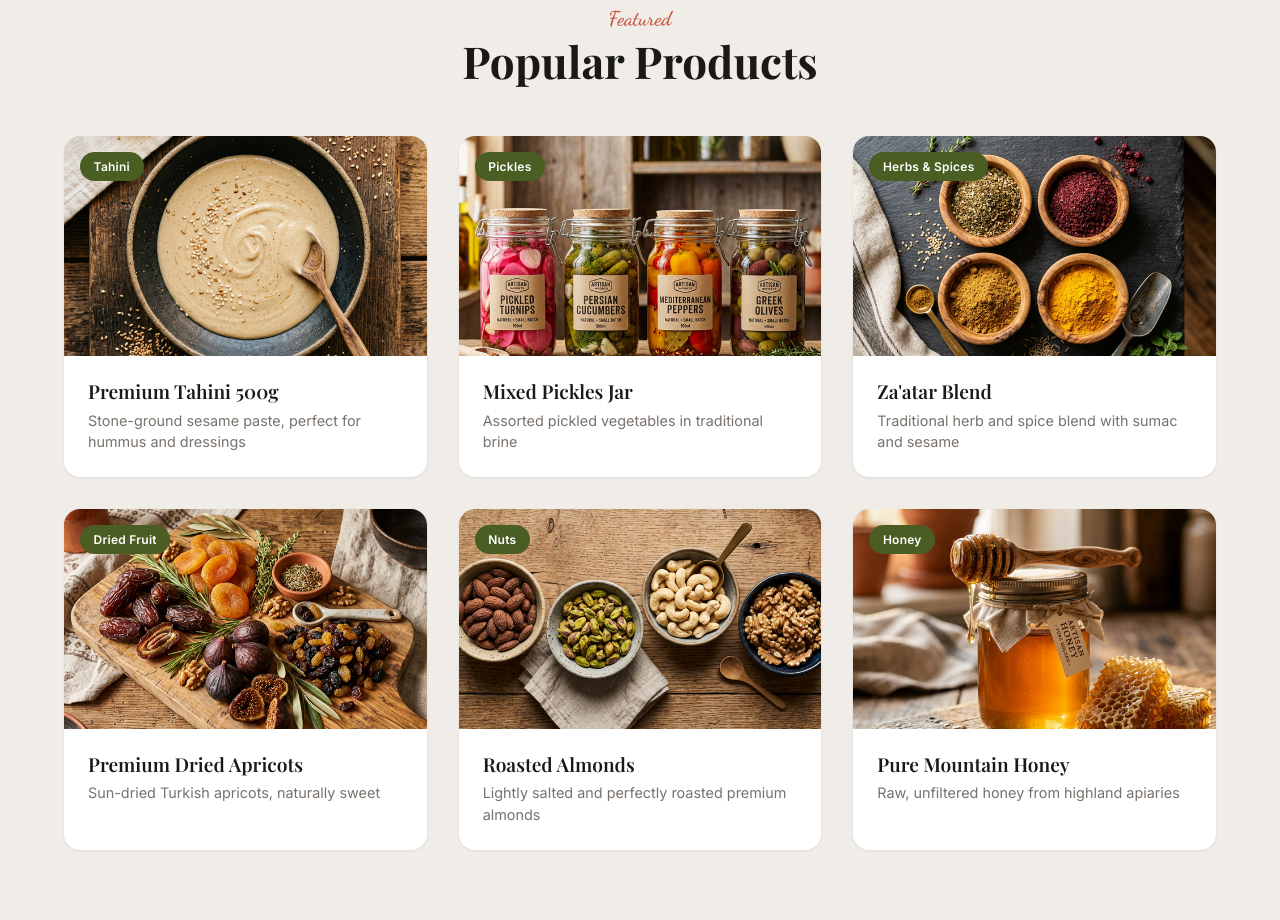
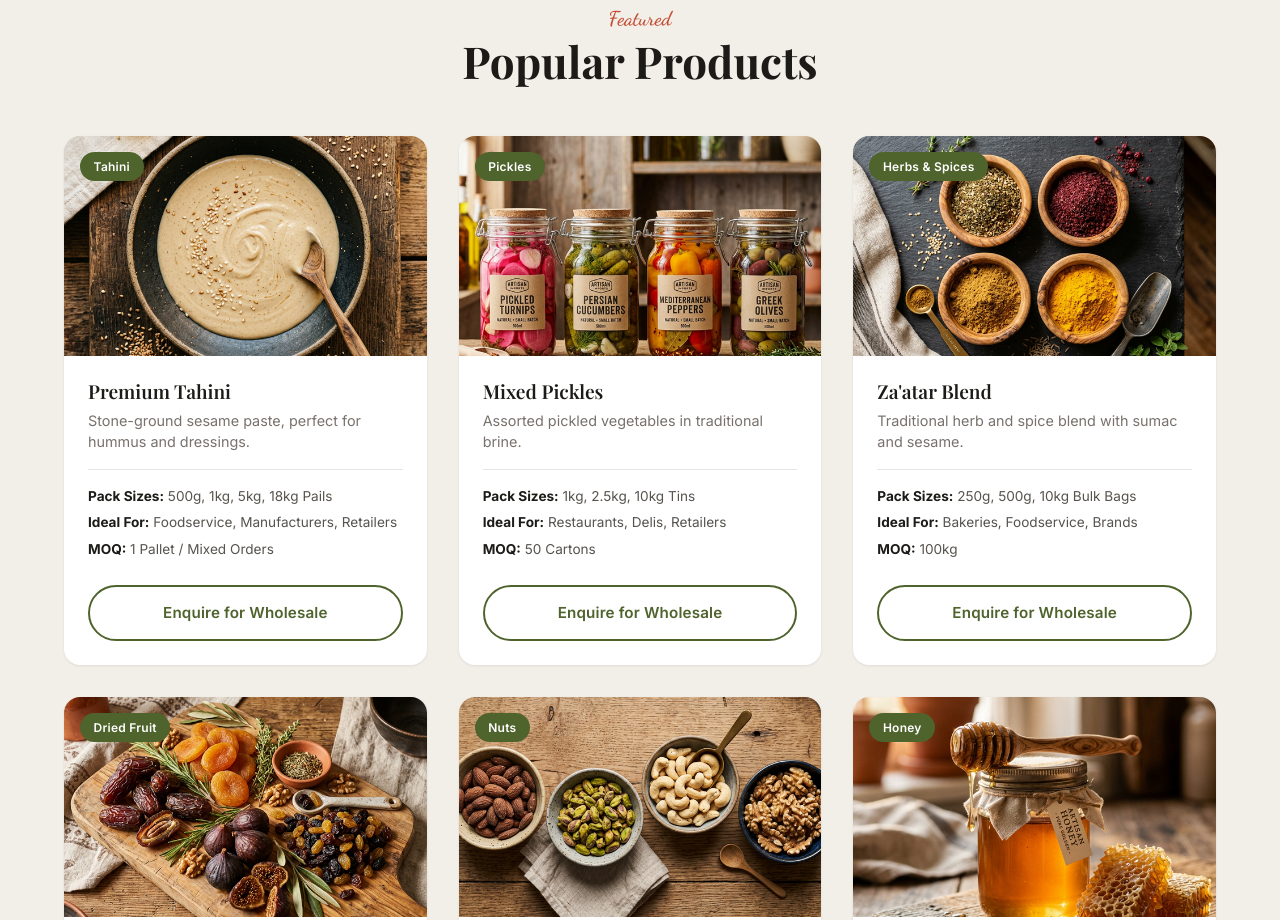
Before and after one commit to ammar-tawil/app-yasminefinefood, a React (Vite) app: page /products in a window 1280 px wide. Shown: the part 1880-2800 px from the top of the page. Built offline with nearby package versions, Linux system fonts and the light colour scheme; no server answers; a web font is replaced by a local one.

Commit message:
feat: B2B premium design overhaul and WP SEO redirects

```diff
--- /dev/null
+++ b/src/components/FAQ.css
@@ -0,0 +1,88 @@
+/* ========================================
+   FAQ
+   ======================================== */
+.faq {
+  padding: var(--section-padding);
+  background: var(--color-white);
+}
+
+.faq__header {
+  text-align: center;
+  margin-bottom: 3rem;
+}
+
+.faq__list {
+  max-width: 800px;
+  margin: 0 auto;
+  display: flex;
+  flex-direction: column;
+  gap: 1rem;
+}
+
+.faq__item {
+  border: 1px solid var(--color-gray-200);
+  border-radius: var(--radius-md);
+  overflow: hidden;
+  transition: all var(--transition-medium);
+}
+
+.faq__item--open {
+  border-color: var(--color-green);
+  box-shadow: var(--shadow-sm);
+}
+
+.faq__question {
+  width: 100%;
+  display: flex;
+  justify-content: space-between;
+  align-items: center;
+  padding: 1.5rem;
+  background: transparent;
+  font-family: var(--font-serif);
+  font-size: 1.2rem;
+  font-weight: 600;
+  color: var(--color-dark);
+  text-align: left;
+  cursor: pointer;
+  transition: color var(--transition-fast);
+}
+
+.faq__item--open .faq__question,
+.faq__question:hover {
+  color: var(--color-green);
+}
+
+.faq__icon {
+  flex-shrink: 0;
+  margin-left: 1rem;
+  color: var(--color-gray-400);
+  transition: color var(--transition-fast);
+  display: flex;
+  align-items: center;
+  justify-content: center;
+}
+
+.faq__item--open .faq__icon {
+  color: var(--color-green);
+}
+
+.faq__answer {
+  overflow: hidden;
+  transition: all 0.4s ease;
+  background: var(--color-cream-dark);
+}
+
+.faq__answer p {
+  padding: 0 1.5rem 1.5rem;
+  color: var(--color-gray-600);
+  font-size: 0.95rem;
+  line-height: 1.6;
+}
+
+/* Responsive */
+@media (max-width: 768px) {
+  .faq__question {
+    font-size: 1.1rem;
+    padding: 1.25rem;
+  }
+}
--- /dev/null
+++ b/src/components/FAQ.jsx
@@ -0,0 +1,83 @@
+import { useState } from 'react';
+import './FAQ.css';
+
+const faqs = [
+  {
+    question: "What is your minimum order quantity (MOQ)?",
+    answer: "For wholesale supply, our standard MOQ is 1 pallet, which can be mixed with various products. For retail chains and private label manufacturing, minimums depend on the product and packaging requirements. Please contact us for a customized quote."
+  },
+  {
+    question: "Do you offer private label services?",
+    answer: "Yes, we specialize in end-to-end private label services. We connect you with certified international manufacturers to develop products under your own brand, handling everything from sourcing to compliance and packaging."
+  },
+  {
+    question: "Are your products compliant with Australian Food Standards?",
+    answer: "Absolutely. We ensure that all imported products meet the strict FSANZ (Food Standards Australia New Zealand) regulations, including accurate labeling, ingredient compliance, and stringent safety checks."
+  },
+  {
+    question: "What certifications do your partner manufacturers hold?",
+    answer: "We strictly partner with manufacturers who hold internationally recognized certifications such as HACCP, ISO 22000, BRC, or IFS, depending on the facility and the product type."
+  },
+  {
+    question: "How long does shipping and importing take?",
+    answer: "Standard sea freight from the Middle East to Australia typically takes between 4-6 weeks. Production lead times vary depending on the order scale and private labeling requirements."
+  }
+];
+
+const FAQ = () => {
+  const [openIndex, setOpenIndex] = useState(0);
+
+  const toggleFaq = (index) => {
+    setOpenIndex(openIndex === index ? null : index);
+  };
+
+  return (
+    <section className="faq">
+      <div className="container">
+        <div className="faq__header">
+          <span className="section-script">Got Questions?</span>
+          <h2 className="section-title">Frequently Asked Questions</h2>
+        </div>
+
+        <div className="faq__list">
+          {faqs.map((faq, index) => (
+            <div
+              key={index}
+              className={`faq__item ${openIndex === index ? 'faq__item--open' : ''}`}
+            >
+              <button
+                className="faq__question"
+                onClick={() => toggleFaq(index)}
+              >
+                {faq.question}
+                <span className="faq__icon">
+                  <svg width="24" height="24" viewBox="0 0 24 24" fill="none" stroke="currentColor" strokeWidth="2" strokeLinecap="round" strokeLinejoin="round">
+                    {openIndex === index ? (
+                      <path d="M5 12h14" />
+                    ) : (
+                      <>
+                        <path d="M12 5v14" />
+                        <path d="M5 12h14" />
+                      </>
+                    )}
+                  </svg>
+                </span>
+              </button>
+              <div
+                className="faq__answer"
+                style={{
+                  maxHeight: openIndex === index ? '200px' : '0',
+                  opacity: openIndex === index ? 1 : 0
+                }}
+              >
+                <p>{faq.answer}</p>
+              </div>
+            </div>
+          ))}
+        </div>
+      </div>
+    </section>
+  );
+};
+
+export default FAQ;
--- a/src/components/Features.jsx
+++ b/src/components/Features.jsx
@@ -3,7 +3,7 @@ import './Features.css';
 const features = [
   {
     icon: (
-      <svg width="36" height="36" viewBox="0 0 24 24" fill="none" stroke="#4A5D23" strokeWidth="1.5" strokeLinecap="round" strokeLinejoin="round">
+      <svg width="36" height="36" viewBox="0 0 24 24" fill="none" stroke="#4f632d" strokeWidth="1.5" strokeLinecap="round" strokeLinejoin="round">
         <path d="M12 22s8-4 8-10V5l-8-3-8 3v7c0 6 8 10 8 10z"/>
         <path d="M9 12l2 2 4-4"/>
       </svg>
@@ -13,7 +13,7 @@ const features = [
   },
   {
     icon: (
-      <svg width="36" height="36" viewBox="0 0 24 24" fill="none" stroke="#4A5D23" strokeWidth="1.5" strokeLinecap="round" strokeLinejoin="round">
+      <svg width="36" height="36" viewBox="0 0 24 24" fill="none" stroke="#4f632d" strokeWidth="1.5" strokeLinecap="round" strokeLinejoin="round">
         <rect x="1" y="3" width="15" height="13" rx="2"/>
         <polygon points="16 8 20 8 23 11 23 16 16 16 16 8"/>
         <circle cx="5.5" cy="18.5" r="2.5"/>
@@ -25,7 +25,7 @@ const features = [
   },
   {
     icon: (
-      <svg width="36" height="36" viewBox="0 0 24 24" fill="none" stroke="#4A5D23" strokeWidth="1.5" strokeLinecap="round" strokeLinejoin="round">
+      <svg width="36" height="36" viewBox="0 0 24 24" fill="none" stroke="#4f632d" strokeWidth="1.5" strokeLinecap="round" strokeLinejoin="round">
         <path d="M12 22c5.523 0 10-4.477 10-10S17.523 2 12 2 2 6.477 2 12s4.477 10 10 10z"/>
         <path d="M12 6v6l4 2"/>
         <path d="M8 2.5C5 4 3 7 3 10"/>
@@ -37,7 +37,7 @@ const features = [
   },
   {
     icon: (
-      <svg width="36" height="36" viewBox="0 0 24 24" fill="none" stroke="#4A5D23" strokeWidth="1.5" strokeLinecap="round" strokeLinejoin="round">
+      <svg width="36" height="36" viewBox="0 0 24 24" fill="none" stroke="#4f632d" strokeWidth="1.5" strokeLinecap="round" strokeLinejoin="round">
         <path d="M17 21v-2a4 4 0 0 0-4-4H5a4 4 0 0 0-4 4v2"/>
         <circle cx="9" cy="7" r="4"/>
         <path d="M23 21v-2a4 4 0 0 0-3-3.87"/>
--- a/src/components/Footer.jsx
+++ b/src/components/Footer.jsx
@@ -11,9 +11,9 @@ const Footer = () => {
             <Link to="/" className="footer__logo">
               <div className="footer__logo-icon">
                 <svg width="32" height="32" viewBox="0 0 40 40" fill="none">
-                  <circle cx="20" cy="20" r="20" fill="#4A5D23"/>
-                  <path d="M20 8C20 8 12 14 12 22C12 26 15.6 30 20 30C24.4 30 28 26 28 22C28 14 20 8 20 8Z" fill="#F9F8F6" opacity="0.9"/>
-                  <path d="M20 12C20 12 16 16.5 16 21C16 24 17.8 26.5 20 26.5C22.2 26.5 24 24 24 21C24 16.5 20 12 20 12Z" fill="#4A5D23" opacity="0.6"/>
+                  <circle cx="20" cy="20" r="20" fill="#4f632d"/>
+                  <path d="M20 8C20 8 12 14 12 22C12 26 15.6 30 20 30C24.4 30 28 26 28 22C28 14 20 8 20 8Z" fill="#faf9f6" opacity="0.9"/>
+                  <path d="M20 12C20 12 16 16.5 16 21C16 24 17.8 26.5 20 26.5C22.2 26.5 24 24 24 21C24 16.5 20 12 20 12Z" fill="#4f632d" opacity="0.6"/>
                 </svg>
               </div>
               <div className="footer__logo-text">
--- a/src/components/Hero.jsx
+++ b/src/components/Hero.jsx
@@ -10,9 +10,8 @@ const Hero = () => {
         <span className="hero__welcome">Welcome to</span>
         <h1 className="hero__title">Yasmine Fine Food</h1>
         <p className="hero__tagline">
-          Your trusted partner for premium food sourcing, private labeling,
-          and wholesale supply — connecting Australian businesses with the
-          world's finest certified manufacturers.
+          Premium Mediterranean & Middle Eastern food imports for Australian
+          retailers, wholesalers and foodservice.
         </p>
         <div className="hero__buttons">
           <Link to="/services" className="btn btn-primary">
--- a/src/components/Navbar.jsx
+++ b/src/components/Navbar.jsx
@@ -26,9 +26,9 @@ const Navbar = () => {
         <Link to="/" className="navbar__logo">
           <div className="navbar__logo-icon">
             <svg width="32" height="32" viewBox="0 0 40 40" fill="none">
-              <circle cx="20" cy="20" r="20" fill="#4A5D23"/>
-              <path d="M20 8C20 8 12 14 12 22C12 26 15.6 30 20 30C24.4 30 28 26 28 22C28 14 20 8 20 8Z" fill="#F9F8F6" opacity="0.9"/>
-              <path d="M20 12C20 12 16 16.5 16 21C16 24 17.8 26.5 20 26.5C22.2 26.5 24 24 24 21C24 16.5 20 12 20 12Z" fill="#4A5D23" opacity="0.6"/>
+              <circle cx="20" cy="20" r="20" fill="#4f632d"/>
+              <path d="M20 8C20 8 12 14 12 22C12 26 15.6 30 20 30C24.4 30 28 26 28 22C28 14 20 8 20 8Z" fill="#faf9f6" opacity="0.9"/>
+              <path d="M20 12C20 12 16 16.5 16 21C16 24 17.8 26.5 20 26.5C22.2 26.5 24 24 24 21C24 16.5 20 12 20 12Z" fill="#4f632d" opacity="0.6"/>
             </svg>
           </div>
           <div className="navbar__logo-text">
--- a/src/components/PopularProducts.css
+++ b/src/components/PopularProducts.css
@@ -79,6 +79,26 @@
   line-height: 1.5;
 }
 
+.popular__card-specs {
+  margin-top: 1rem;
+  padding-top: 1rem;
+  border-top: 1px solid var(--color-gray-200);
+}
+
+.popular__card-specs p {
+  font-size: 0.85rem;
+  color: var(--color-gray-600);
+  margin-bottom: 0.3rem;
+}
+
+.popular__card-specs strong {
+  color: var(--color-dark);
+}
+
+.popular__card-action {
+  margin-top: 1.5rem;
+}
+
 /* Responsive */
 @media (max-width: 992px) {
   .popular__grid {
--- a/src/components/PopularProducts.jsx
+++ b/src/components/PopularProducts.jsx
@@ -2,39 +2,57 @@ import './PopularProducts.css';
 
 const products = [
   {
-    name: 'Premium Tahini 500g',
+    name: 'Premium Tahini',
     category: 'Tahini',
-    desc: 'Stone-ground sesame paste, perfect for hummus and dressings',
+    desc: 'Stone-ground sesame paste, perfect for hummus and dressings.',
+    packSize: '500g, 1kg, 5kg, 18kg Pails',
+    idealFor: 'Foodservice, Manufacturers, Retailers',
+    moq: '1 Pallet / Mixed Orders',
     image: '/images/tahini.png',
   },
   {
-    name: 'Mixed Pickles Jar',
+    name: 'Mixed Pickles',
     category: 'Pickles',
-    desc: 'Assorted pickled vegetables in traditional brine',
+    desc: 'Assorted pickled vegetables in traditional brine.',
+    packSize: '1kg, 2.5kg, 10kg Tins',
+    idealFor: 'Restaurants, Delis, Retailers',
+    moq: '50 Cartons',
     image: '/images/pickles.png',
   },
   {
     name: "Za'atar Blend",
     category: 'Herbs & Spices',
-    desc: 'Traditional herb and spice blend with sumac and sesame',
+    desc: 'Traditional herb and spice blend with sumac and sesame.',
+    packSize: '250g, 500g, 10kg Bulk Bags',
+    idealFor: 'Bakeries, Foodservice, Brands',
+    moq: '100kg',
     image: '/images/herbs.png',
   },
   {
     name: 'Premium Dried Apricots',
     category: 'Dried Fruit',
-    desc: 'Sun-dried Turkish apricots, naturally sweet',
+    desc: 'Sun-dried Turkish apricots, naturally sweet.',
+    packSize: '250g, 5kg, 12.5kg Cartons',
+    idealFor: 'Snack Packers, Wholefood Stores',
+    moq: '1 Pallet',
     image: '/images/dried-fruit.png',
   },
   {
     name: 'Roasted Almonds',
     category: 'Nuts',
-    desc: 'Lightly salted and perfectly roasted premium almonds',
+    desc: 'Lightly salted and perfectly roasted premium almonds.',
+    packSize: '200g, 1kg, 11.34kg Cartons',
+    idealFor: 'Retailers, Nut Roasters',
+    moq: '1 Pallet',
     image: '/images/nuts.png',
   },
   {
     name: 'Pure Mountain Honey',
     category: 'Honey',
-    desc: 'Raw, unfiltered honey from highland apiaries',
+    desc: 'Raw, unfiltered honey from highland apiaries.',
+    packSize: '500g, 1kg, 3kg, 30kg Pails',
+    idealFor: 'Retailers, Health Stores',
+    moq: '1 Pallet',
     image: '/images/honey.png',
   },
 ];
@@ -58,6 +76,14 @@ const PopularProducts = () => {
               <div className="popular__card-body">
                 <h3 className="popular__card-name">{p.name}</h3>
                 <p className="popular__card-desc">{p.desc}</p>
+                <div className="popular__card-specs">
+                  <p><strong>Pack Sizes:</strong> {p.packSize}</p>
+                  <p><strong>Ideal For:</strong> {p.idealFor}</p>
+                  <p><strong>MOQ:</strong> {p.moq}</p>
+                </div>
+                <div className="popular__card-action">
+                  <a href="/contact" className="btn btn-outline" style={{width: '100%', justifyContent: 'center', borderColor: 'var(--color-green)', color: 'var(--color-green)'}}>Enquire for Wholesale</a>
+                </div>
               </div>
             </div>
           ))}
--- a/src/components/Trust.jsx
+++ b/src/components/Trust.jsx
@@ -3,7 +3,7 @@ import './Trust.css';
 const badges = [
   {
     icon: (
-      <svg width="40" height="40" viewBox="0 0 24 24" fill="none" stroke="#4A5D23" strokeWidth="1.5" strokeLinecap="round" strokeLinejoin="round">
+      <svg width="40" height="40" viewBox="0 0 24 24" fill="none" stroke="#4f632d" strokeWidth="1.5" strokeLinecap="round" strokeLinejoin="round">
         <path d="M12 22s8-4 8-10V5l-8-3-8 3v7c0 6 8 10 8 10z"/>
       </svg>
     ),
@@ -12,7 +12,7 @@ const badges = [
   },
   {
     icon: (
-      <svg width="40" height="40" viewBox="0 0 24 24" fill="none" stroke="#4A5D23" strokeWidth="1.5" strokeLinecap="round" strokeLinejoin="round">
+      <svg width="40" height="40" viewBox="0 0 24 24" fill="none" stroke="#4f632d" strokeWidth="1.5" strokeLinecap="round" strokeLinejoin="round">
         <path d="M9 11l3 3L22 4"/>
         <path d="M21 12v7a2 2 0 0 1-2 2H5a2 2 0 0 1-2-2V5a2 2 0 0 1 2-2h11"/>
       </svg>
@@ -22,7 +22,7 @@ const badges = [
   },
   {
     icon: (
-      <svg width="40" height="40" viewBox="0 0 24 24" fill="none" stroke="#4A5D23" strokeWidth="1.5" strokeLinecap="round" strokeLinejoin="round">
+      <svg width="40" height="40" viewBox="0 0 24 24" fill="none" stroke="#4f632d" strokeWidth="1.5" strokeLinecap="round" strokeLinejoin="round">
         <circle cx="12" cy="8" r="7"/>
         <polyline points="8.21 13.89 7 23 12 20 17 23 15.79 13.88"/>
       </svg>
@@ -32,7 +32,7 @@ const badges = [
   },
   {
     icon: (
-      <svg width="40" height="40" viewBox="0 0 24 24" fill="none" stroke="#4A5D23" strokeWidth="1.5" strokeLinecap="round" strokeLinejoin="round">
+      <svg width="40" height="40" viewBox="0 0 24 24" fill="none" stroke="#4f632d" strokeWidth="1.5" strokeLinecap="round" strokeLinejoin="round">
         <path d="M17 21v-2a4 4 0 0 0-4-4H5a4 4 0 0 0-4 4v2"/>
         <circle cx="9" cy="7" r="4"/>
         <path d="M23 21v-2a4 4 0 0 0-3-3.87"/>
@@ -41,6 +41,19 @@ const badges = [
     ),
     title: 'Trusted by Businesses',
     desc: 'Serving importers, retailers, and wholesalers across Australia',
+  },
+  {
+    icon: (
+      <svg width="40" height="40" viewBox="0 0 24 24" fill="none" stroke="#4f632d" strokeWidth="1.5" strokeLinecap="round" strokeLinejoin="round">
+        <path d="M14 2H6a2 2 0 0 0-2 2v16a2 2 0 0 0 2 2h12a2 2 0 0 0 2-2V8z"/>
+        <polyline points="14 2 14 8 20 8"/>
+        <line x1="16" y1="13" x2="8" y2="13"/>
+        <line x1="16" y1="17" x2="8" y2="17"/>
+        <polyline points="10 9 9 9 8 9"/>
+      </svg>
+    ),
+    title: 'Registered Australian Business',
+    desc: 'ABN: 12 345 678 900 — Australia Smart Trading Pty Ltd',
   },
 ];
 
--- a/src/index.css
+++ b/src/index.css
@@ -4,16 +4,16 @@
 
 :root {
   /* Colors */
-  --color-green: #4a5d23;
-  --color-green-light: #6b7f3a;
-  --color-terracotta: #c8553d;
-  --color-terracotta-dark: #a9432e;
-  --color-cream: #f9f8f6;
-  --color-cream-dark: #f0ede8;
-  --color-dark: #1a1915;
-  --color-dark-secondary: #3a3830;
-  --color-olive-dark: #3d4a2a;
-  --color-olive-darker: #2e3820;
+  --color-green: #4f632d;
+  --color-green-light: #7b8f47;
+  --color-terracotta: #c44d34;
+  --color-terracotta-dark: #9e3d29;
+  --color-cream: #faf9f6;
+  --color-cream-dark: #f2efe9;
+  --color-dark: #1c1b18;
+  --color-dark-secondary: #3d3b35;
+  --color-olive-dark: #3b4724;
+  --color-olive-darker: #262e17;
   --color-white: #ffffff;
   --color-gray-100: #f5f5f4;
   --color-gray-200: #e7e5e4;
--- a/src/pages/AboutPage.jsx
+++ b/src/pages/AboutPage.jsx
@@ -2,6 +2,7 @@ import PageHero from '../components/PageHero';
 import About from '../components/About';
 import Trust from '../components/Trust';
 import Promise from '../components/Promise';
+import FAQ from '../components/FAQ';
 import Newsletter from '../components/Newsletter';
 import SEO from '../components/SEO';
 
@@ -21,6 +22,7 @@ const AboutPage = () => {
       <About />
       <Trust />
       <Promise />
+      <FAQ />
       <Newsletter />
     </>
   );
```
Also changed, not shown: vercel.json.
